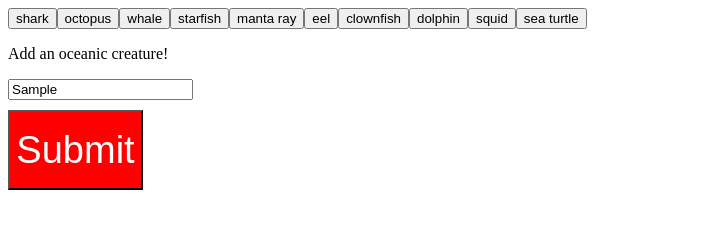
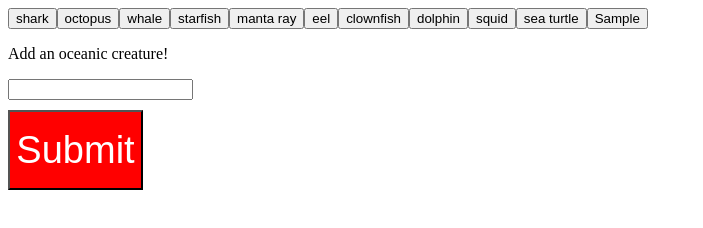
Before and after one commit to raHeitmann/gifTastic, a plain HTML site: page index.html in a window 1280 px wide. Both pictures are taken after typing "Sample" into the empty fields and a click on the button "Submit". Shown: the whole page, without its empty margins (0-703 px from the left). Drawn offline with nearby package versions, Linux system fonts and the light colour scheme.

Commit message:
CAN NOW ADD NEW SEARCH BUTTONSgit add .git add .git add .git add .git add .

```diff
--- a/index.html
+++ b/index.html
@@ -17,7 +17,7 @@
 	<div id="addToList">
 		<p>Add an oceanic creature!</p>
 
-  			<input type="text" name="input"><br>
+  			<input type="text" name="input" id="input"><br>
 
   			<input type="button"  value="Submit" id="submitBtn">
 
--- a/javascript.js
+++ b/javascript.js
@@ -17,7 +17,18 @@ for (var i = 0; i < creatures.length; i++)
 
 
 
-$(".buttons").on("click", function ()
+$(document).on("click", "#submitBtn",function()
+{
+	var input = $("#input").val();
+	console.log(input);
+	var s = $("<input type='button' class='buttons' value='"+input+"'>");
+	$('#buttons').append(s);
+	$("#input").val("");
+
+});
+
+
+$(document).on("click", ".buttons", function ()
 	{
 
 	var a = this.value;
@@ -41,17 +52,8 @@ $(".buttons").on("click", function ()
 	};
 
 	request.send();
-});
+	});
 
-
-
-$("#submitBtn").on("click", function()
-{
-
-
-
-
-});
 
 
 
```
